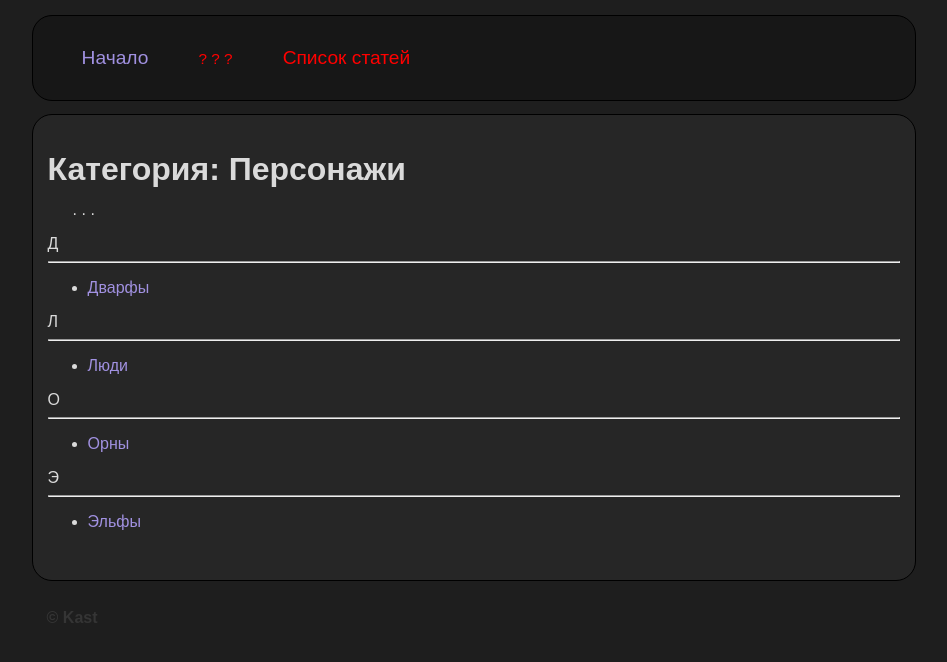
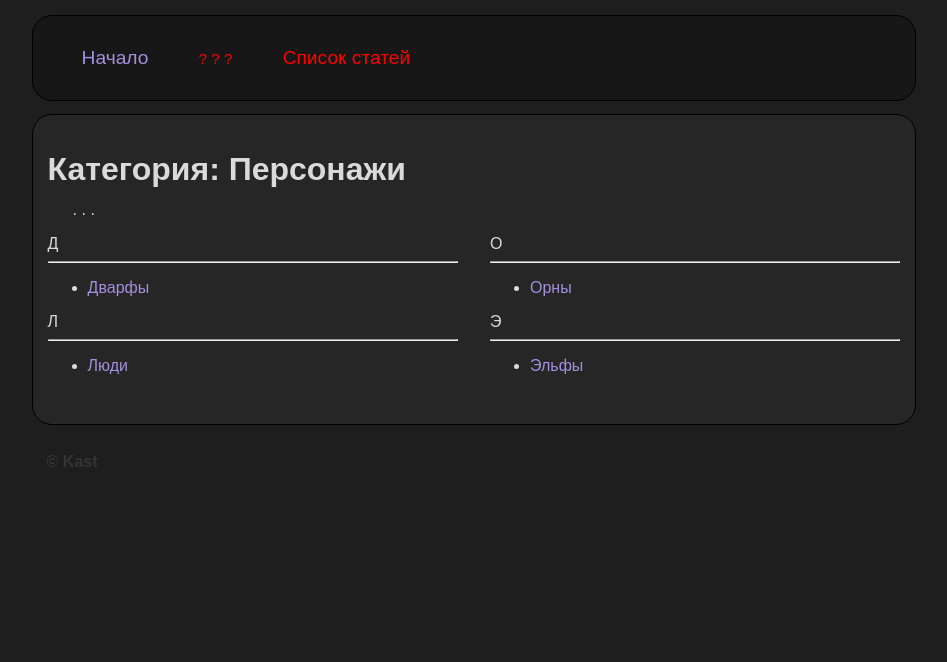
Before and after one commit to stark-kast/im-is-kast.github.io, a PHP site: page /wiki/pers/pers_index.html in a window 1280 px wide. Shown: the top 662 px of the page, without its empty margins (166-1113 px from the left). Run offline with PHP 8.4, Linux system fonts and the light colour scheme; lists and menus that the app fills with data are empty.

Commit message:
Update style.css

```diff
--- a/style.css
+++ b/style.css
@@ -183,6 +183,23 @@ td.startspace {						/* Расстояние между колонками */
 }
 /*============================================================================*/
 
+table.ctg {
+	width: 65%; /* Ширина всей таблицы */
+}
+
+td.ctgcol {
+	width: 200px;
+	height: 200px;
+	background-color: #353535;
+	border: 1px solid black;
+	text-align: center;
+}
+
+td.ctgspace {						/* Расстояние между колонками */
+	width: 20% sqrt();
+}
+/*============================================================================*/
+
 table.books {
 	width: 80%; /* Ширина всей таблицы */
 }
@@ -221,6 +238,20 @@ td.chaptersspace {						/* Расстояние между колонками */
 }
 /*============================================================================*/
 
+div.ctg-unit-all {
+	column-count: 2;
+	column-gap: 32px;
+}
+
+div.ctg-units {}
+
+div.ctg-unit {}
+
+div.ctg-units hr {
+	color: #535353;
+}
+/*============================================================================*/
+
 div.infwin {
 	width: 240px;
 	background-color: #353535;
```
